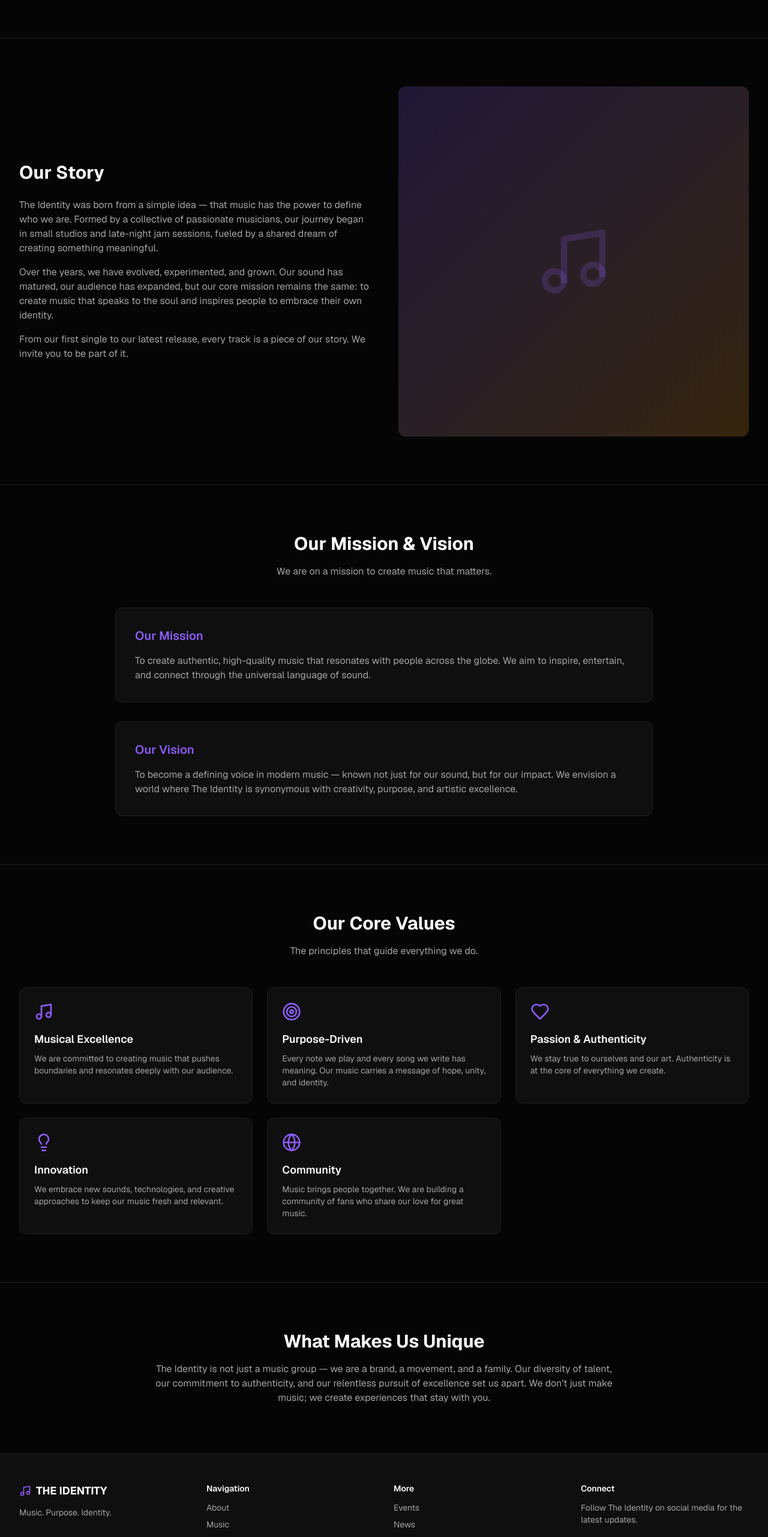
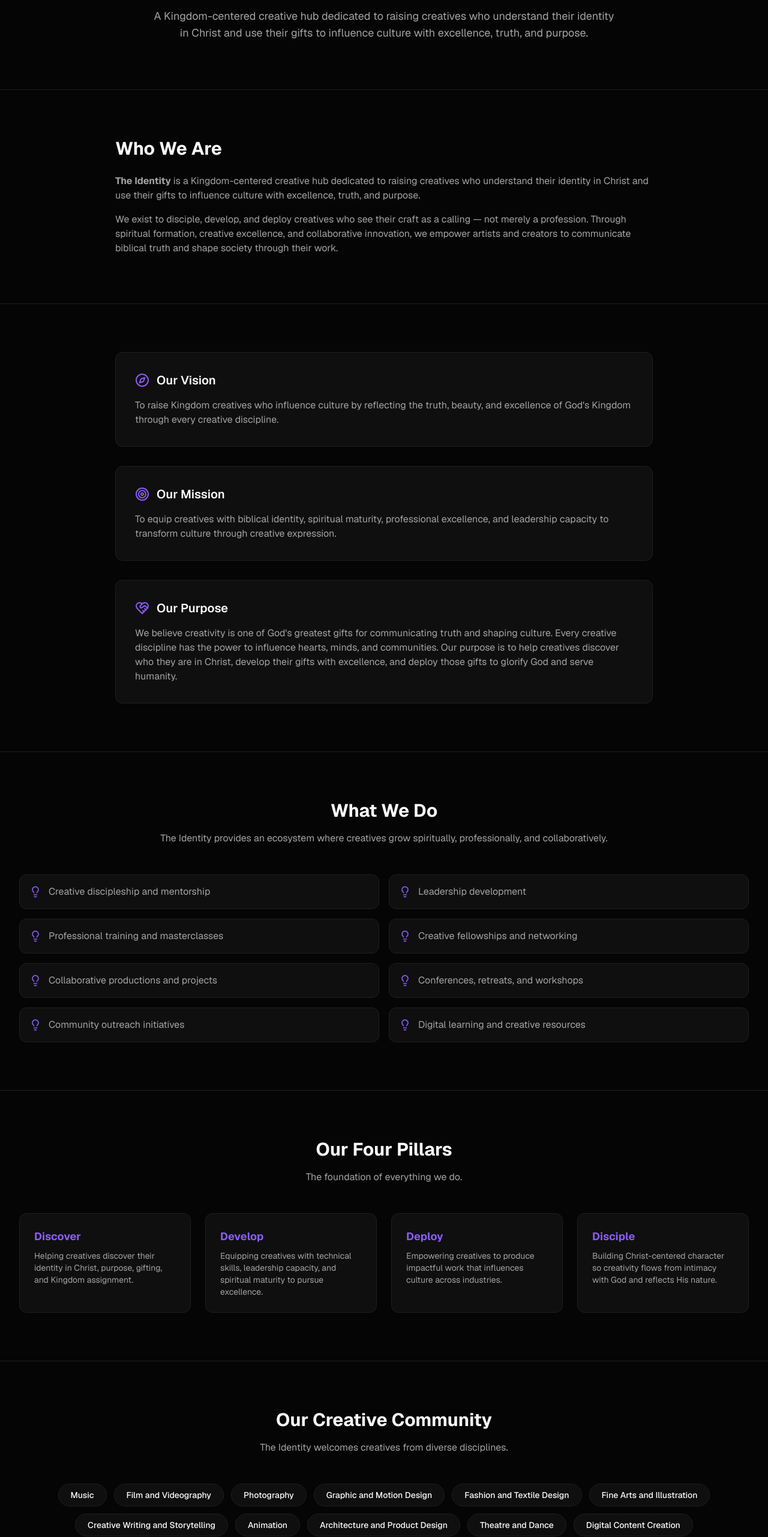
Before and after one commit to samuelosondu88-code/TheIdentity, a Next.js app: page /about in a window 1280 px wide. Shown: the part 237-2800 px from the top of the page at 60% size. Built offline with nearby package versions, Linux system fonts and the light colour scheme.

Commit message:
Replace About/home text with Kingdom creative hub profile

```diff
--- a/src/app/about/page.tsx
+++ b/src/app/about/page.tsx
@@ -1,42 +1,68 @@
 import type { Metadata } from "next"
-import { Music, Target, Heart, Lightbulb, Globe } from "lucide-react"
+import { Compass, Target, HeartHandshake, Lightbulb, Users, Award, Link2 } from "lucide-react"
 
 export const metadata: Metadata = {
   title: "About",
-  description: "Learn about The Identity music group - our story, mission, and vision.",
+  description: "The Identity is a Kingdom-centered creative hub dedicated to raising creatives who understand their identity in Christ and use their gifts to influence culture.",
 }
 
-const values = [
+const pillars = [
   {
-    icon: Music,
-    title: "Musical Excellence",
+    title: "Discover",
     description:
-      "We are committed to creating music that pushes boundaries and resonates deeply with our audience.",
+      "Helping creatives discover their identity in Christ, purpose, gifting, and Kingdom assignment.",
   },
   {
-    icon: Target,
-    title: "Purpose-Driven",
+    title: "Develop",
     description:
-      "Every note we play and every song we write has meaning. Our music carries a message of hope, unity, and identity.",
+      "Equipping creatives with technical skills, leadership capacity, and spiritual maturity to pursue excellence.",
   },
   {
-    icon: Heart,
-    title: "Passion & Authenticity",
+    title: "Deploy",
     description:
-      "We stay true to ourselves and our art. Authenticity is at the core of everything we create.",
+      "Empowering creatives to produce impactful work that influences culture across industries.",
   },
   {
-    icon: Lightbulb,
-    title: "Innovation",
+    title: "Disciple",
     description:
-      "We embrace new sounds, technologies, and creative approaches to keep our music fresh and relevant.",
+      "Building Christ-centered character so creativity flows from intimacy with God and reflects His nature.",
   },
-  {
-    icon: Globe,
-    title: "Community",
-    description:
-      "Music brings people together. We are building a community of fans who share our love for great music.",
-  },
+]
+
+const community = [
+  "Music",
+  "Film and Videography",
+  "Photography",
+  "Graphic and Motion Design",
+  "Fashion and Textile Design",
+  "Fine Arts and Illustration",
+  "Creative Writing and Storytelling",
+  "Animation",
+  "Architecture and Product Design",
+  "Theatre and Dance",
+  "Digital Content Creation",
+  "Technology and Creative Innovation",
+]
+
+const values = [
+  { title: "Identity", description: "We begin with Christ because purpose flows from identity." },
+  { title: "Excellence", description: "We pursue quality that honors God and serves people well." },
+  { title: "Truth", description: "We create work that reflects biblical truth and integrity." },
+  { title: "Purpose", description: "We create with eternal significance and intentional impact." },
+  { title: "Community", description: "We believe growth happens through collaboration and accountability." },
+  { title: "Innovation", description: "We embrace creativity while remaining grounded in Scripture." },
+  { title: "Stewardship", description: "We faithfully develop and maximize every gift entrusted to us." },
+]
+
+const impact = [
+  "Creative leadership development",
+  "Collaborative productions",
+  "Public exhibitions and showcases",
+  "Music, film, and publishing projects",
+  "Mentorship programs",
+  "Educational partnerships",
+  "Community engagement",
+  "Cultural influence through creative excellence",
 ]
 
 export default function AboutPage() {
@@ -45,6 +71,10 @@ export default function AboutPage() {
       <section className="pt-32 pb-20">
         <div className="mx-auto max-w-7xl px-4 sm:px-6 lg:px-8">
           <div className="mx-auto max-w-3xl text-center">
+            <div className="mb-6 inline-flex items-center gap-2 rounded-full border border-primary/30 bg-primary/10 px-4 py-1.5 text-sm text-primary">
+              <Users className="h-4 w-4" />
+              Kingdom-Centered Creative Hub
+            </div>
             <h1 className="text-4xl font-bold sm:text-5xl">
               About{" "}
               <span className="bg-gradient-to-r from-primary to-accent bg-clip-text text-transparent">
@@ -52,7 +82,9 @@ export default function AboutPage() {
               </span>
             </h1>
             <p className="mt-4 text-lg text-muted-foreground">
-              Music. Purpose. Identity.
+              A Kingdom-centered creative hub dedicated to raising creatives who
+              understand their identity in Christ and use their gifts to influence
+              culture with excellence, truth, and purpose.
             </p>
           </div>
         </div>
@@ -60,33 +92,65 @@ export default function AboutPage() {
 
       <section className="border-t border-border/50 py-20">
         <div className="mx-auto max-w-7xl px-4 sm:px-6 lg:px-8">
-          <div className="grid items-center gap-12 lg:grid-cols-2">
-            <div>
-              <h2 className="text-3xl font-bold">Our Story</h2>
+          <div className="mx-auto max-w-4xl">
+            <h2 className="text-3xl font-bold">Who We Are</h2>
             <div className="mt-6 space-y-4 text-muted-foreground">
               <p>
-                  The Identity was born from a simple idea — that music has the
-                  power to define who we are. Formed by a collective of
-                  passionate musicians, our journey began in small studios and
-                  late-night jam sessions, fueled by a shared dream of creating
-                  something meaningful.
+                <strong>The Identity</strong> is a Kingdom-centered creative hub
+                dedicated to raising creatives who understand their identity in
+                Christ and use their gifts to influence culture with excellence,
+                truth, and purpose.
               </p>
               <p>
-                  Over the years, we have evolved, experimented, and grown. Our
-                  sound has matured, our audience has expanded, but our core
-                  mission remains the same: to create music that speaks to the
-                  soul and inspires people to embrace their own identity.
-                </p>
-                <p>
-                  From our first single to our latest release, every track is a
-                  piece of our story. We invite you to be part of it.
+                We exist to disciple, develop, and deploy creatives who see their
+                craft as a calling — not merely a profession. Through spiritual
+                formation, creative excellence, and collaborative innovation, we
+                empower artists and creators to communicate biblical truth and
+                shape society through their work.
               </p>
             </div>
           </div>
-            <div className="relative aspect-square overflow-hidden rounded-xl bg-gradient-to-br from-primary/20 to-accent/20">
-              <div className="flex h-full items-center justify-center">
-                <Music className="h-32 w-32 text-primary/20" />
         </div>
+      </section>
+
+      <section className="border-t border-border/50 py-20">
+        <div className="mx-auto max-w-7xl px-4 sm:px-6 lg:px-8">
+          <div className="mx-auto max-w-4xl space-y-8">
+            <div className="rounded-xl border border-border bg-card p-8">
+              <div className="flex items-center gap-3">
+                <Compass className="h-6 w-6 text-primary" />
+                <h3 className="text-xl font-semibold">Our Vision</h3>
+              </div>
+              <p className="mt-4 text-muted-foreground">
+                To raise Kingdom creatives who influence culture by reflecting the
+                truth, beauty, and excellence of God&apos;s Kingdom through every
+                creative discipline.
+              </p>
+            </div>
+            <div className="rounded-xl border border-border bg-card p-8">
+              <div className="flex items-center gap-3">
+                <Target className="h-6 w-6 text-primary" />
+                <h3 className="text-xl font-semibold">Our Mission</h3>
+              </div>
+              <p className="mt-4 text-muted-foreground">
+                To equip creatives with biblical identity, spiritual maturity,
+                professional excellence, and leadership capacity to transform
+                culture through creative expression.
+              </p>
+            </div>
+            <div className="rounded-xl border border-border bg-card p-8">
+              <div className="flex items-center gap-3">
+                <HeartHandshake className="h-6 w-6 text-primary" />
+                <h3 className="text-xl font-semibold">Our Purpose</h3>
+              </div>
+              <p className="mt-4 text-muted-foreground">
+                We believe creativity is one of God&apos;s greatest gifts for
+                communicating truth and shaping culture. Every creative discipline
+                has the power to influence hearts, minds, and communities. Our
+                purpose is to help creatives discover who they are in Christ,
+                develop their gifts with excellence, and deploy those gifts to
+                glorify God and serve humanity.
+              </p>
             </div>
           </div>
         </div>
@@ -95,29 +159,74 @@ export default function AboutPage() {
       <section className="border-t border-border/50 py-20">
         <div className="mx-auto max-w-7xl px-4 sm:px-6 lg:px-8">
           <div className="mx-auto mb-12 max-w-3xl text-center">
-            <h2 className="text-3xl font-bold">Our Mission & Vision</h2>
+            <h2 className="text-3xl font-bold">What We Do</h2>
             <p className="mt-4 text-muted-foreground">
-              We are on a mission to create music that matters.
+              The Identity provides an ecosystem where creatives grow spiritually,
+              professionally, and collaboratively.
             </p>
           </div>
-          <div className="mx-auto max-w-4xl space-y-8">
-            <div className="rounded-xl border border-border bg-card p-8">
-              <h3 className="text-xl font-semibold text-primary">Our Mission</h3>
+          <div className="grid gap-4 sm:grid-cols-2">
+            {[
+              "Creative discipleship and mentorship",
+              "Leadership development",
+              "Professional training and masterclasses",
+              "Creative fellowships and networking",
+              "Collaborative productions and projects",
+              "Conferences, retreats, and workshops",
+              "Community outreach initiatives",
+              "Digital learning and creative resources",
+            ].map((item) => (
+              <div
+                key={item}
+                className="flex items-center gap-3 rounded-xl border border-border bg-card p-4"
+              >
+                <Lightbulb className="h-5 w-5 shrink-0 text-primary" />
+                <span className="text-muted-foreground">{item}</span>
+              </div>
+            ))}
+          </div>
+        </div>
+      </section>
+
+      <section className="border-t border-border/50 py-20">
+        <div className="mx-auto max-w-7xl px-4 sm:px-6 lg:px-8">
+          <div className="mx-auto mb-12 max-w-3xl text-center">
+            <h2 className="text-3xl font-bold">Our Four Pillars</h2>
             <p className="mt-4 text-muted-foreground">
-                To create authentic, high-quality music that resonates with
-                people across the globe. We aim to inspire, entertain, and
-                connect through the universal language of sound.
+              The foundation of everything we do.
             </p>
           </div>
-            <div className="rounded-xl border border-border bg-card p-8">
-              <h3 className="text-xl font-semibold text-primary">Our Vision</h3>
+          <div className="grid gap-6 sm:grid-cols-2 lg:grid-cols-4">
+            {pillars.map((pillar) => (
+              <div
+                key={pillar.title}
+                className="rounded-xl border border-border bg-card p-6 transition-all duration-300 hover:border-primary/50"
+              >
+                <h3 className="mb-2 text-lg font-bold text-primary">{pillar.title}</h3>
+                <p className="text-sm text-muted-foreground">{pillar.description}</p>
+              </div>
+            ))}
+          </div>
+        </div>
+      </section>
+
+      <section className="border-t border-border/50 py-20">
+        <div className="mx-auto max-w-7xl px-4 sm:px-6 lg:px-8">
+          <div className="mx-auto mb-12 max-w-3xl text-center">
+            <h2 className="text-3xl font-bold">Our Creative Community</h2>
             <p className="mt-4 text-muted-foreground">
-                To become a defining voice in modern music — known not just for
-                our sound, but for our impact. We envision a world where The
-                Identity is synonymous with creativity, purpose, and artistic
-                excellence.
+              The Identity welcomes creatives from diverse disciplines.
             </p>
           </div>
+          <div className="flex flex-wrap justify-center gap-3">
+            {community.map((item) => (
+              <span
+                key={item}
+                className="rounded-full border border-border bg-card px-5 py-2 text-sm font-medium transition-colors hover:border-primary/50"
+              >
+                {item}
+              </span>
+            ))}
           </div>
         </div>
       </section>
@@ -136,11 +245,8 @@ export default function AboutPage() {
                 key={value.title}
                 className="rounded-xl border border-border bg-card p-6 transition-all duration-300 hover:border-primary/50"
               >
-                <value.icon className="mb-4 h-8 w-8 text-primary" />
-                <h3 className="mb-2 text-lg font-semibold">{value.title}</h3>
-                <p className="text-sm text-muted-foreground">
-                  {value.description}
-                </p>
+                <h3 className="mb-2 text-lg font-bold text-primary">{value.title}</h3>
+                <p className="text-sm text-muted-foreground">{value.description}</p>
               </div>
             ))}
           </div>
@@ -149,14 +255,64 @@ export default function AboutPage() {
 
       <section className="border-t border-border/50 py-20">
         <div className="mx-auto max-w-7xl px-4 sm:px-6 lg:px-8">
-          <div className="mx-auto max-w-3xl text-center">
-            <h2 className="text-3xl font-bold">What Makes Us Unique</h2>
+          <div className="mx-auto max-w-4xl">
+            <h2 className="text-3xl font-bold">Our Impact</h2>
             <p className="mt-4 text-muted-foreground">
-              The Identity is not just a music group — we are a brand, a
-              movement, and a family. Our diversity of talent, our commitment to
-              authenticity, and our relentless pursuit of excellence set us
-              apart. We don&apos;t just make music; we create experiences that
-              stay with you.
+              The Identity is committed to raising a generation of Kingdom
+              creatives who become leaders across the creative industries. We
+              believe creative excellence can transform culture by restoring
+              biblical values, inspiring hope, and pointing people to Christ.
+            </p>
+            <div className="mt-8 grid gap-4 sm:grid-cols-2">
+              {impact.map((item) => (
+                <div
+                  key={item}
+                  className="flex items-center gap-3 rounded-xl border border-border bg-card p-4"
+                >
+                  <Award className="h-5 w-5 shrink-0 text-primary" />
+                  <span className="text-muted-foreground">{item}</span>
+                </div>
+              ))}
+            </div>
+          </div>
+        </div>
+      </section>
+
+      <section className="border-t border-border/50 py-20">
+        <div className="mx-auto max-w-7xl px-4 sm:px-6 lg:px-8">
+          <div className="mx-auto max-w-4xl">
+            <div className="flex items-center gap-3">
+              <Link2 className="h-6 w-6 text-primary" />
+              <h2 className="text-3xl font-bold">Partnership</h2>
+            </div>
+            <p className="mt-4 text-muted-foreground">
+              We partner with churches, ministries, educational institutions,
+              businesses, creative professionals, and organizations that share our
+              passion for raising Kingdom creatives and transforming culture
+              through creativity.
+            </p>
+            <p className="mt-4 text-muted-foreground">
+              Together, we are building a community where creativity becomes a
+              vehicle for discipleship, leadership, innovation, and cultural
+              transformation.
+            </p>
+          </div>
+        </div>
+      </section>
+
+      <section className="border-t border-border/50 py-20">
+        <div className="mx-auto max-w-7xl px-4 sm:px-6 lg:px-8">
+          <div className="mx-auto max-w-4xl text-center">
+            <h2 className="text-3xl font-bold">Our Commitment</h2>
+            <p className="mt-4 text-muted-foreground">
+              At The Identity, we believe that when creatives understand who they
+              are in Christ, they create with greater purpose, excellence, and
+              influence.
+            </p>
+            <p className="mt-4 text-muted-foreground">
+              We are more than a creative community — we are a movement committed
+              to revealing Christ, restoring identity, redeeming creativity, and
+              shaping culture for the glory of God.
             </p>
           </div>
         </div>
--- a/src/app/page.tsx
+++ b/src/app/page.tsx
@@ -74,14 +74,17 @@ export default async function HomePage() {
             <div>
               <h2 className="text-3xl font-bold">Who We Are</h2>
               <p className="mt-4 text-muted-foreground">
-                The Identity is more than a music group -- we are a movement. A
-                collective of artists, producers, and performers united by a
-                shared vision: to create music that resonates, inspires, and
-                defines a generation.
+                <strong>The Identity</strong> is a Kingdom-centered creative hub
+                dedicated to raising creatives who understand their identity in
+                Christ and use their gifts to influence culture with excellence,
+                truth, and purpose.
               </p>
               <p className="mt-4 text-muted-foreground">
-                Our sound is a fusion of genres, our energy is electric, and our
-                purpose is clear -- to leave a mark on the world through music.
+                We exist to disciple, develop, and deploy creatives who see their
+                craft as a calling -- not merely a profession. Through spiritual
+                formation, creative excellence, and collaborative innovation, we
+                empower artists and creators to communicate biblical truth and
+                shape society through their work.
               </p>
               <Link href="/about">
                 <Button variant="outline" className="mt-6">
```
Lines whose indentation alone changed are shown as unchanged.
